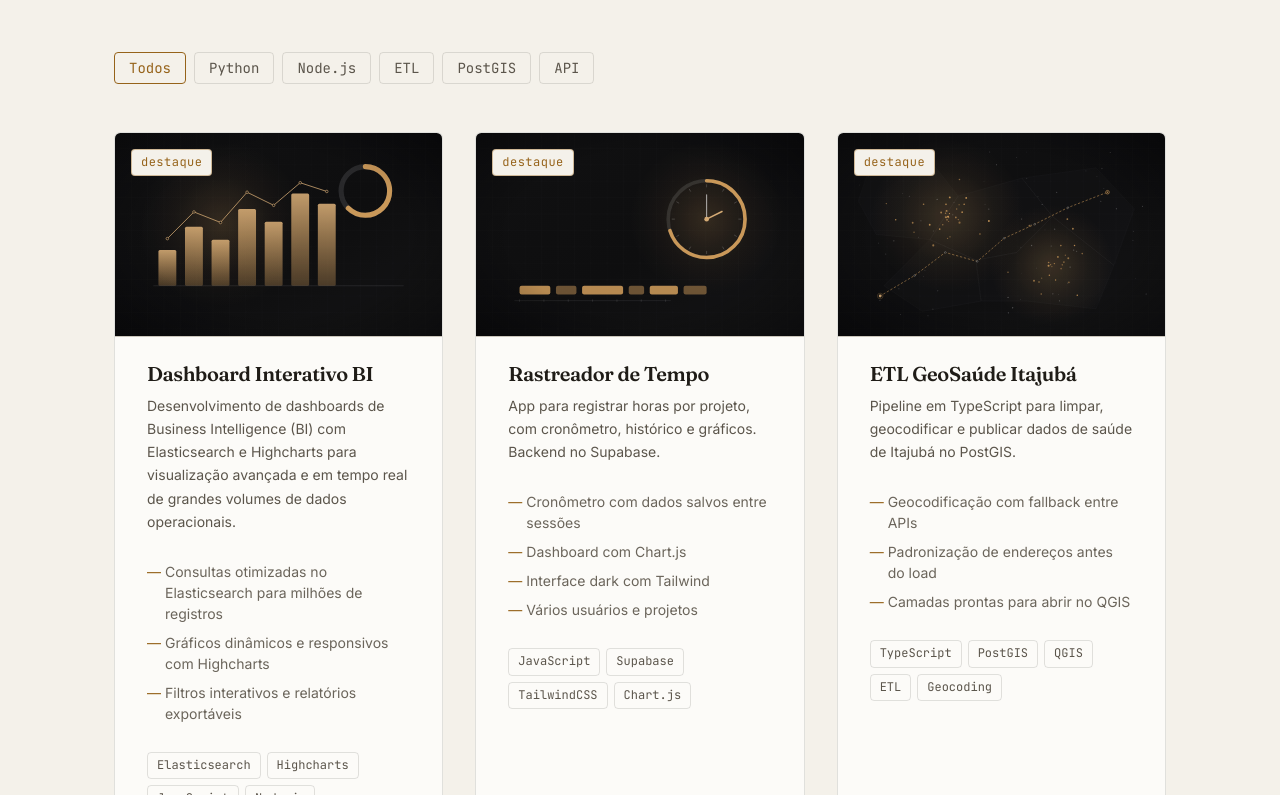
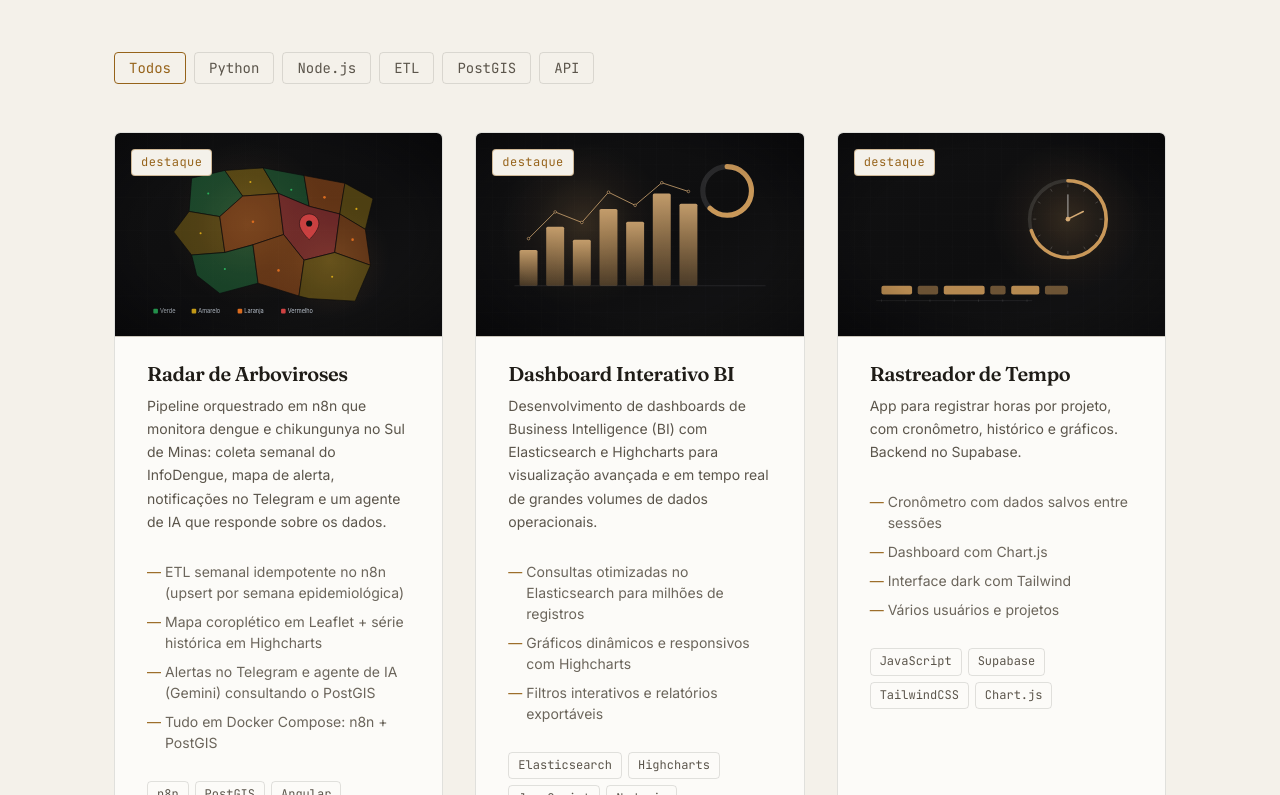
Before and after one commit to joaoleaogf/my-portfolio, an Angular app: page / in a window 1280 px wide. Shown: the part 3625-4420 px from the top of the page. Built offline with nearby package versions, Linux system fonts and the light colour scheme.

Commit message:
Adiciona projeto Radar de Arboviroses ao portfólio
Card em destaque (n8n + PostGIS + Angular + AI agent) com ilustração SVG
no estilo dos demais, apontando para o repo radar-arboviroses.

```diff
--- a/src/app/data/projects.ts
+++ b/src/app/data/projects.ts
@@ -12,6 +12,22 @@ export interface Project {
 }
 
 export const projects: Project[] = [
+  {
+    id: 11,
+    title: 'Radar de Arboviroses',
+    image: '/images/projects/radar-arboviroses.svg',
+    imageAlt: 'Mapa do Sul de Minas com municípios coloridos por nível de alerta de dengue',
+    description: 'Pipeline orquestrado em n8n que monitora dengue e chikungunya no Sul de Minas: coleta semanal do InfoDengue, mapa de alerta, notificações no Telegram e um agente de IA que responde sobre os dados.',
+    highlights: [
+      'ETL semanal idempotente no n8n (upsert por semana epidemiológica)',
+      'Mapa coroplético em Leaflet + série histórica em Highcharts',
+      'Alertas no Telegram e agente de IA (Gemini) consultando o PostGIS',
+      'Tudo em Docker Compose: n8n + PostGIS'
+    ],
+    technologies: ['n8n', 'PostGIS', 'Angular', 'Leaflet', 'Highcharts', 'AI Agent', 'Docker', 'ETL'],
+    githubUrl: 'https://github.com/joaoleaogf/radar-arboviroses',
+    featured: true
+  },
   {
     id: 10,
     title: 'Dashboard Interativo BI',
```
Also changed, not shown: public/images/projects/radar-arboviroses.svg (added).
